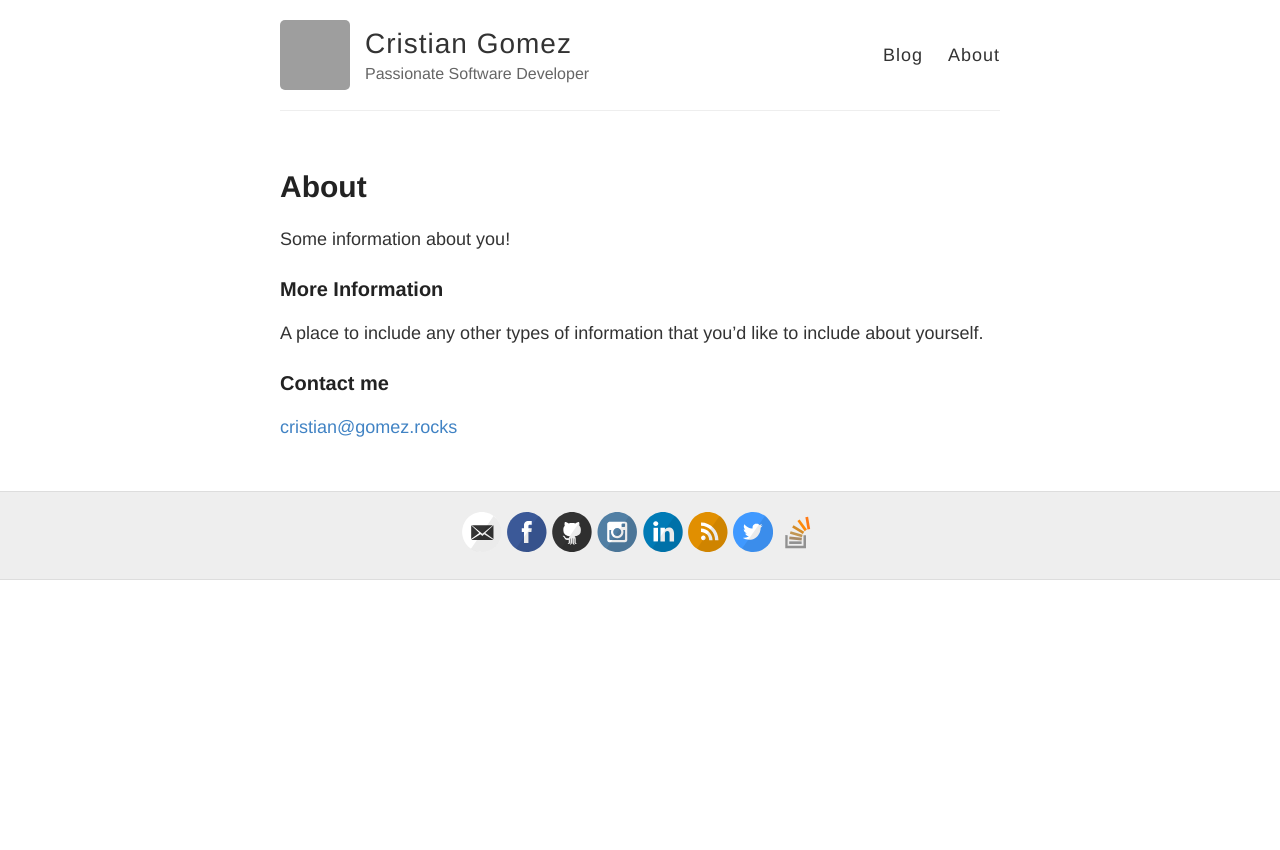
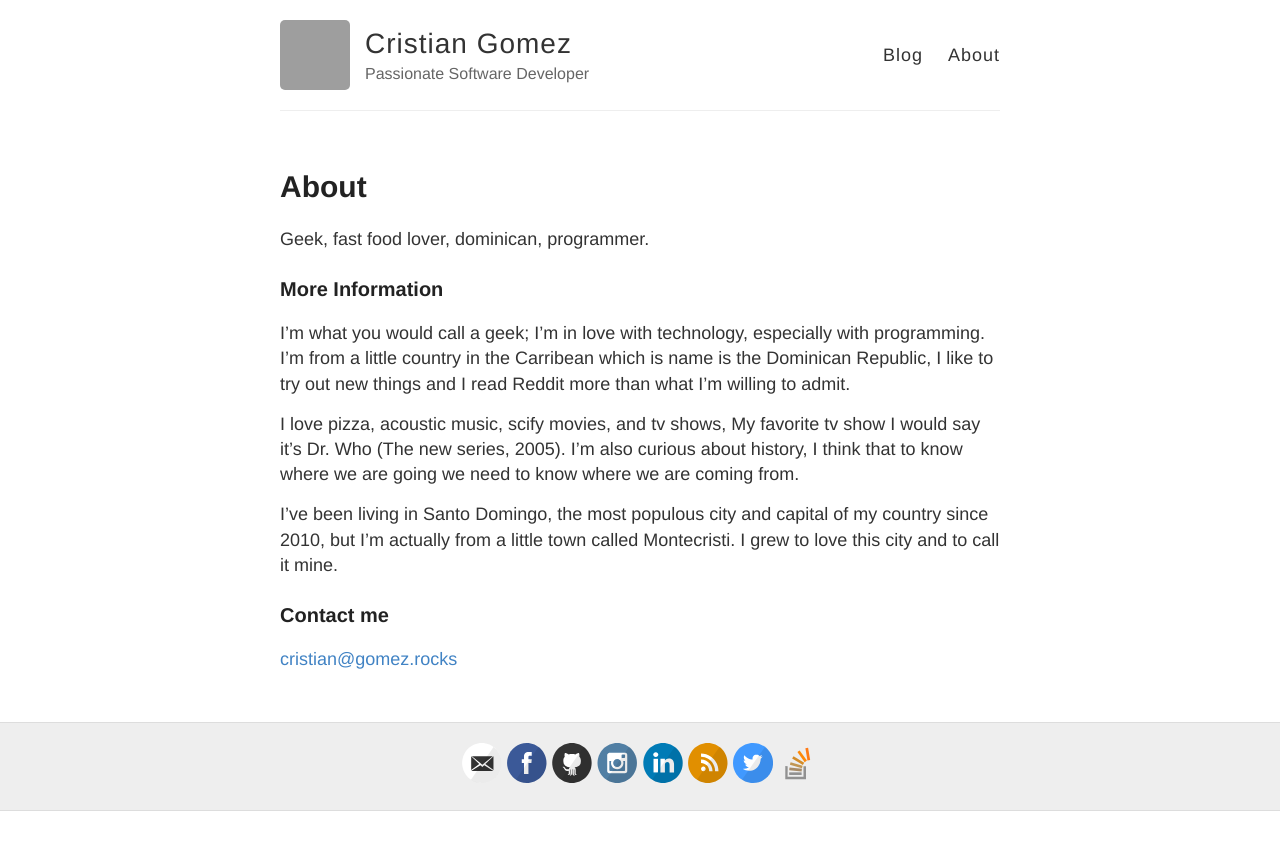
Before and after one commit to chriscoderdr/chriscoderdr, a Jekyll site: the page built from about.md, in a window 1280 px wide. Shown: the top 850 px of the page. Built offline with Jekyll 4.4.1, drawn with Linux system fonts in a browser that asks for light colours; grey boxes are pictures that could not be loaded.

Commit message:
update: updating about.

```diff
--- a/about.md
+++ b/about.md
@@ -4,11 +4,15 @@ title: About
 permalink: /about/
 ---
 
-Some information about you!
+Geek, fast food lover, dominican, programmer.
 
 ### More Information
 
-A place to include any other types of information that you'd like to include about yourself.
+I'm what you would call a geek; I'm in love with technology, especially with programming. I'm from a little country in the Carribean which is name is the Dominican Republic, I like to try out new things and I read Reddit more than what I'm willing to admit.
+
+I love pizza, acoustic music, scify movies, and tv shows, My favorite tv show I would say it's Dr. Who (The new series, 2005). I'm also curious about history, I think that to know where we are going we need to know where we are coming from.
+
+I've been living in Santo Domingo, the most populous city and capital of my country since 2010, but I'm actually from a little town called Montecristi. I grew to love this city and to call it mine.
 
 ### Contact me
 
```
